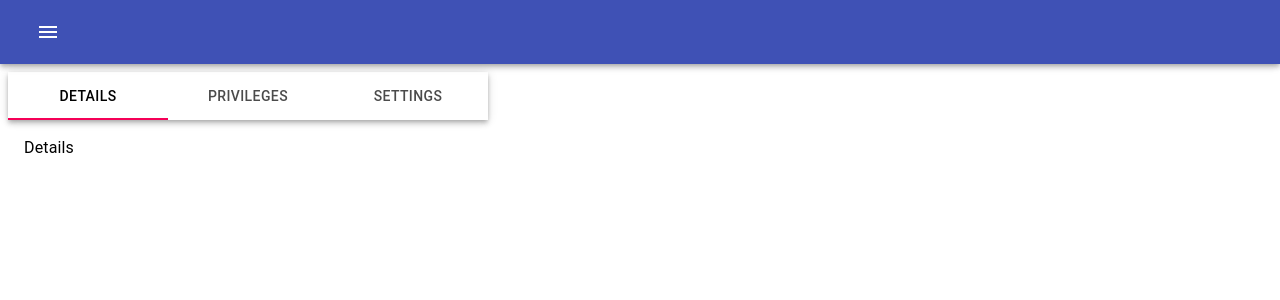
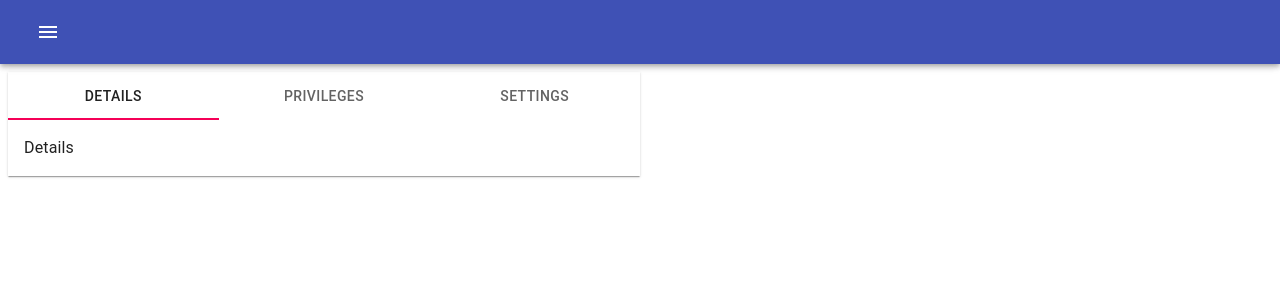
Before and after one commit to eliseuvideira/react-material-ui-cookbook, a React app: page / in a window 1280 px wide. Shown: the top 300 px of the page. Built offline with nearby package versions, Linux system fonts and the light colour scheme.

Commit message:
Tab Alignment, using scrollable and fullWidth Tabs

```diff
--- a/src/components/Page.tsx
+++ b/src/components/Page.tsx
@@ -13,6 +13,9 @@ import {
   List,
   Drawer,
   ListItem,
+  useTheme,
+  useMediaQuery,
+  Paper,
 } from '@material-ui/core';
 import MenuIcon from '@material-ui/icons/Menu';
 import HomeIcon from '@material-ui/icons/Home';
@@ -30,10 +33,22 @@ const useStyles = makeStyles((theme) => ({
   },
 }));
 
+const useWidth = () => {
+  const theme = useTheme();
+  const keys = [...theme.breakpoints.keys].reverse();
+  return (
+    keys.reduce((output, key) => {
+      const matches = useMediaQuery(theme.breakpoints.up(key));
+      return !output && matches ? key : output;
+    }, null as 'xs' | 'sm' | 'md' | 'lg' | 'xl' | null) || 'xs'
+  );
+};
+
 const Page = () => {
   const classes = useStyles();
   const [drawerOpen, setDrawerOpen] = useState(false);
   const [currentTab, setCurrentTab] = useState(0);
+  const width = useWidth();
   return (
     <div className={classes.root}>
       <AppBar position="fixed">
@@ -56,17 +71,20 @@ const Page = () => {
       </Drawer>
       <Toolbar />
       <Grid container>
-        <Grid item>
-          <AppBar position="static" color="transparent">
+        <Grid item xs={6}>
+          <Paper square>
             <Tabs
+              variant={
+                ['xs', 'sm'].includes(width) ? 'scrollable' : 'fullWidth'
+              }
               value={currentTab}
+              scrollButtons="auto"
               onChange={(_, value) => setCurrentTab(value)}
             >
               <Tab label="Details" />
               <Tab label="Privileges" />
               <Tab label="Settings" />
             </Tabs>
-          </AppBar>
             {currentTab === 0 && (
               <Typography component="div" className={classes.tabContent}>
                 Details
@@ -82,6 +100,7 @@ const Page = () => {
                 Settings
               </Typography>
             )}
+          </Paper>
         </Grid>
       </Grid>
     </div>
```
Lines whose indentation alone changed are shown as unchanged.
